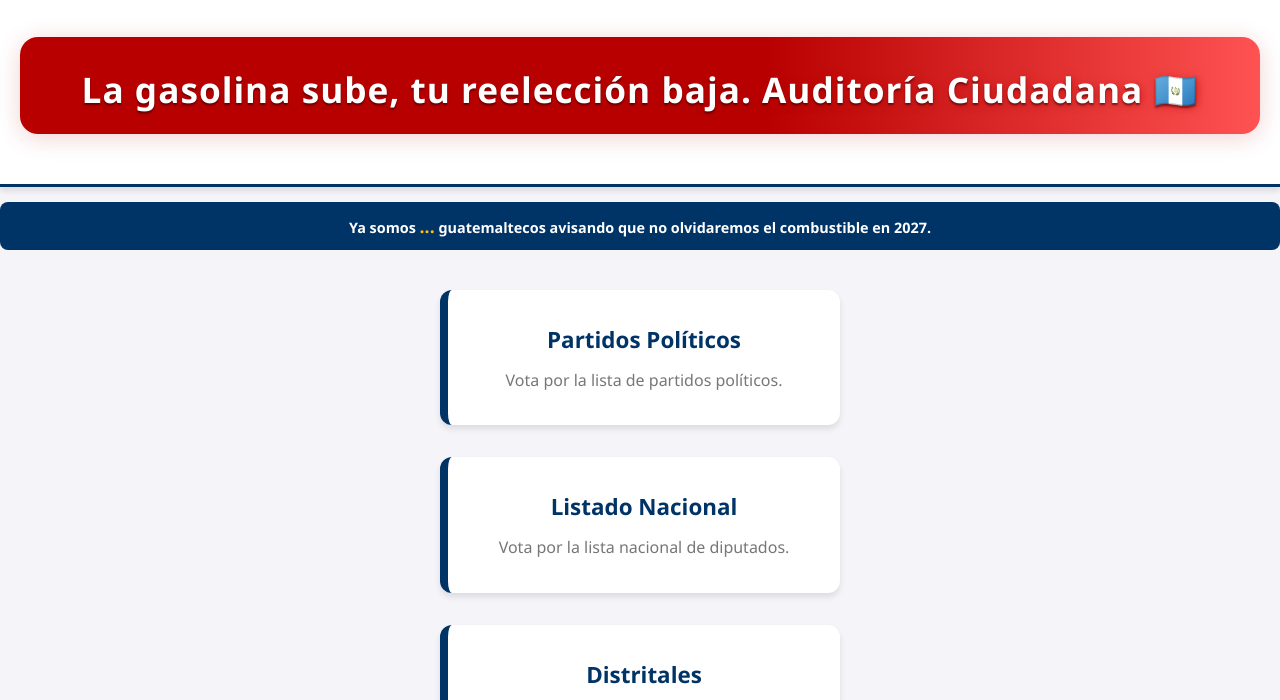
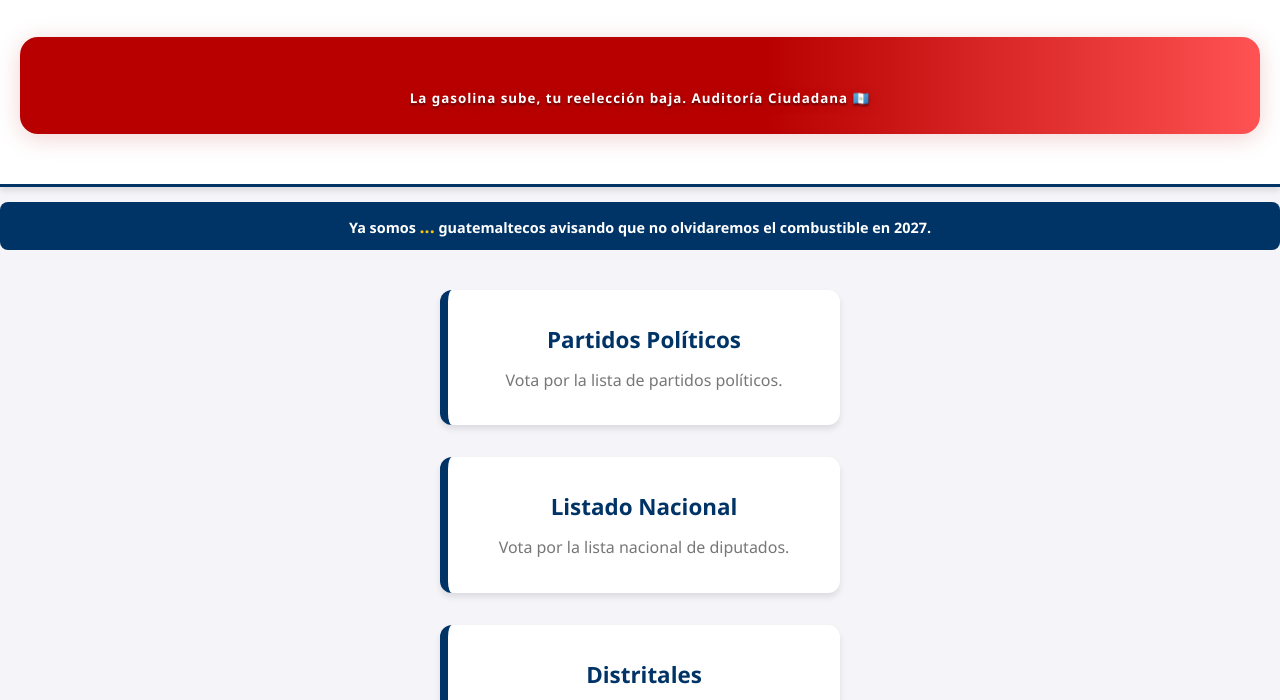
Before and after one commit to Social-Proyect/voto-castigo-gt-2027, a plain HTML site: page index.html in a window 1280 px wide. Shown: the part 79-779 px from the top of the page. Drawn offline with nearby package versions, Linux system fonts and the light colour scheme; no server answers.

Commit message:
Add reduced-message span and styles
Wrap the highlighted announcement in a .mensaje-destacado-reducido span in index.html and add corresponding CSS to shrink its font (0.38em) and set display:inline-block. This reduces the visual size of the prominent message on index.html without affecting other elements.

```diff
--- a/index.html
+++ b/index.html
@@ -23,7 +23,7 @@
             <h1 class="logo">¿Se Reeligirán? <span class="year">2027</span></h1>
         </div>
         <div class="mensaje-destacado">
-            La gasolina sube, tu reelección baja. Auditoría Ciudadana 🇬🇹
+            <span class="mensaje-destacado-reducido">La gasolina sube, tu reelección baja. Auditoría Ciudadana 🇬🇹</span>
         </div>
     </header>
 
--- a/style.css
+++ b/style.css
@@ -1,3 +1,8 @@
+/* Versión reducida solo para index.html */
+.mensaje-destacado-reducido {
+    font-size: 0.38em;
+    display: inline-block;
+}
 /* Botón compartir */
 .btn-compartir {
     background: #1da1f2;
```
